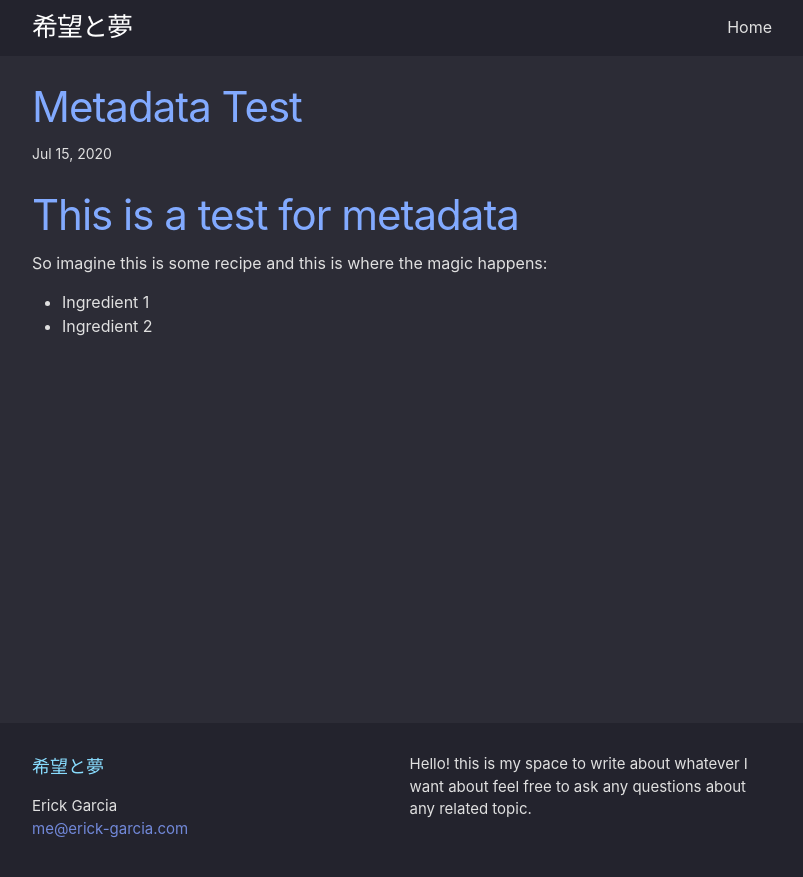
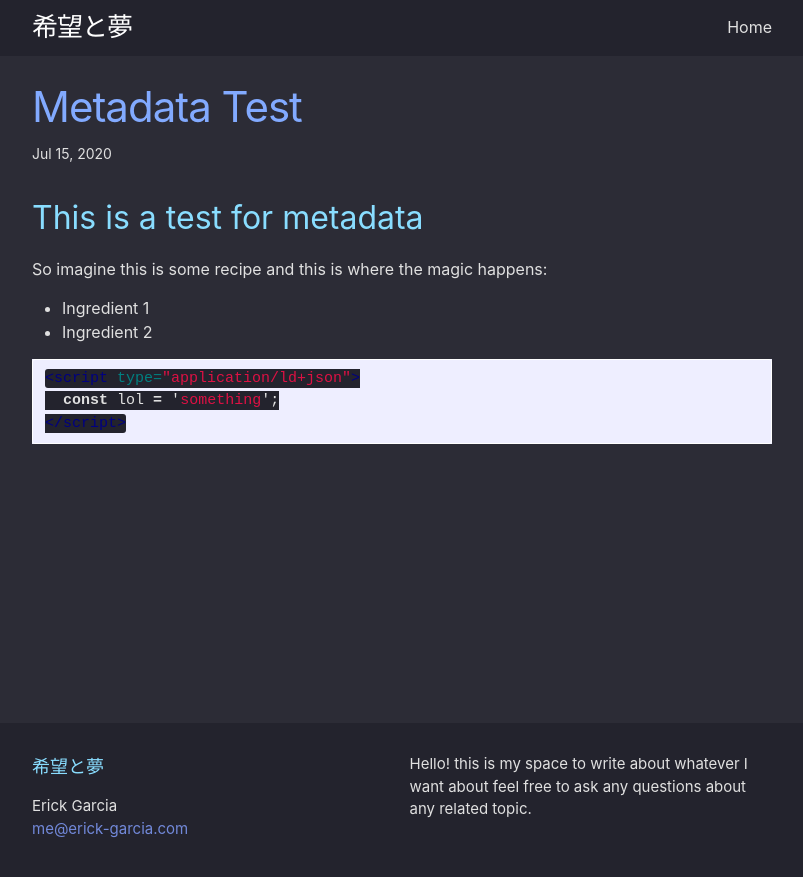
Before and after one commit to garciaErick/blog, a Jekyll site: the page built from _posts/2020-07-15-metadata-test.md, in a window 1280 px wide. Shown: the top 877 px of the page, without its empty margins (238-1041 px from the left). Built offline with Jekyll 4.4.1, drawn with Linux system fonts in a browser that asks for light colours; our own code applies the rules of GitHub Pages for plain Markdown files.

Commit message:
Update 2020-07-15-metadata-test.md

````diff
--- a/_posts/2020-07-15-metadata-test.md
+++ b/_posts/2020-07-15-metadata-test.md
@@ -1,8 +1,13 @@
-# This is a test for metadata
+## This is a test for metadata
 So imagine this is some recipe and this is where the magic happens:
 * Ingredient 1
 * Ingredient 2
 
+```html
+<script type="application/ld+json">
+  const lol = 'something';
+</script>
+```
 <script type="application/ld+json">
 {
   "@context": "http://schema.org",
````
